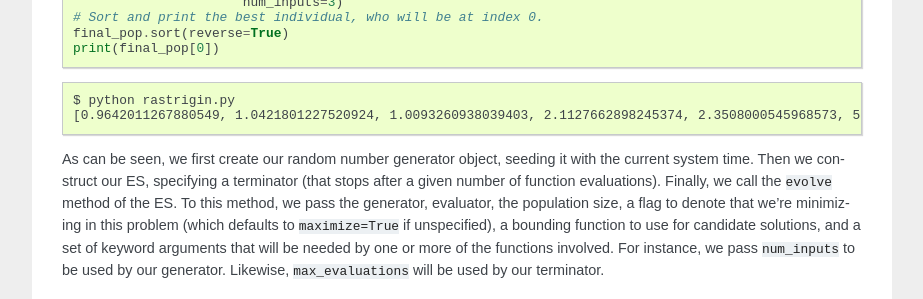
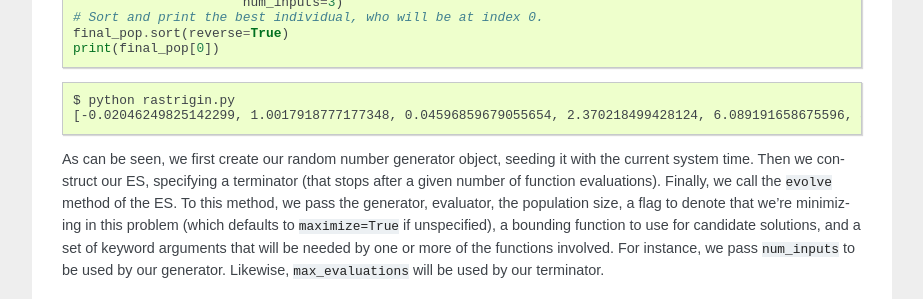
Before and after one commit to aarongarrett/inspyred, a Sphinx documentation site: the page built from docs/tutorial.rst, in a window 1280 px wide and 900 px high, scrolled down 1406 px. Shown: the part 167-466 px from the top of the window, without its empty margins (198-1121 px from the left). Built offline with Sphinx 7.4.7, drawn with Linux system fonts in a browser that asks for light colours.

```diff
--- a/docs/overview.rst
+++ b/docs/overview.rst
@@ -82,6 +82,6 @@ Getting Help
 ============
 
 Any questions about the library and its use can be posted to the inspyred Google group at
-https://groups.google.com/forum/#!forum/inspyredhelp. If a forum posting is not appropriate or desired,
+https://groups.google.com/forum/#!forum/inspyred. If a forum posting is not appropriate or desired,
 questions can also be emailed directly to aaron.lee.garrett@gmail.com. Feedback is always appreciated.
 Please let us know how you're using the library and any ideas you might have for enhancements.
--- a/docs/tutorial.rst
+++ b/docs/tutorial.rst
@@ -66,7 +66,7 @@ Now that we have decided upon our generator and evaluator, we can create the EC.
 ::
 
 	$ python rastrigin.py
-	[0.9642011267880549, 1.0421801227520924, 1.0093260938039403, 2.1127662898245374, 2.3508000545968573, 5.410452539047059] : 0.621357925649
+	[-0.02046249825142299, 1.0017918777177348, 0.04596859679055654, 2.370218499428124, 6.089191658675596, 3.020440404043655] : 2.44891355132
 
 .. {{{end}}}
 
```
